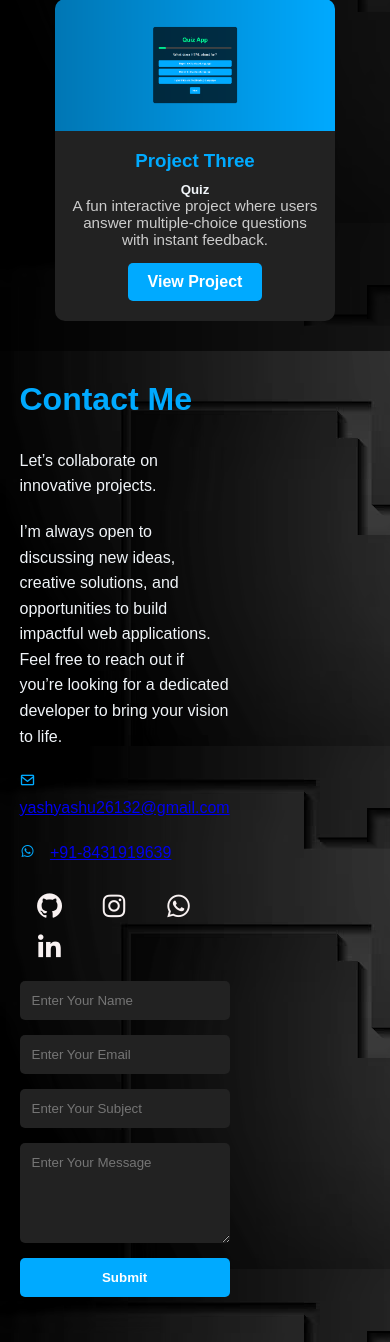
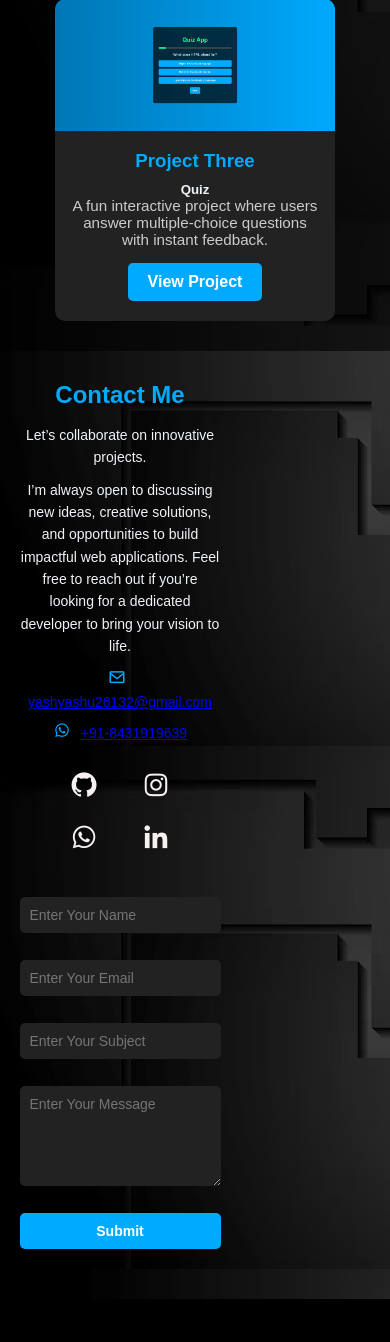
Before and after one commit to yashu10120/portfolio, a Django app: page / in a window 390 px wide. Shown: the part 3438-4780 px from the top of the page. After the commit the page ends 4737 px from the top, so only its background shows below. Run offline with Django 5.2, Linux system fonts and the light colour scheme.

Commit message:
Update style.css

```diff
--- a/static/style.css
+++ b/static/style.css
@@ -550,4 +550,69 @@ progress::-webkit-progress-value {
   .home-content p {
     font-size: 14px !important;
   }
+  /* Contact Section */
+  .contact-section {
+    flex-direction: column;
+    padding: 30px 5%;
+    gap: 20px;
+  }
+
+  .contact-left,
+  .contact-right {
+    flex: 1 1 100%;
+    margin-bottom: 20px;
+  }
+
+  .contact-left h2 {
+    font-size: 1.5em;
+    text-align: center;
+    margin-bottom: 15px;
+  }
+
+  .contact-left p {
+    font-size: 14px;
+    line-height: 1.6;
+    text-align: center;
+    margin-bottom: 10px;
+  }
+
+  .contact-left .info p {
+    font-size: 14px;
+    margin-bottom: 8px;
+    text-align: center;
+  }
+
+  .contact-left .info i {
+    font-size: 18px;
+    margin-right: 6px;
+  }
+
+  .social-icons {
+    justify-content: center;
+    margin-top: 10px;
+    gap: 12px;
+    display: flex;
+    flex-wrap: wrap;
+  }
+
+  .social-icons a {
+    font-size: 22px;
+  }
+
+  /* Contact Form */
+  .contact-right form {
+    gap: 12px;
+  }
+
+  .contact-right input,
+  .contact-right textarea {
+    font-size: 14px;
+    padding: 10px;
+  }
+
+  .contact-right button {
+    font-size: 14px;
+    padding: 10px 16px;
+    width: 100%;
+  }
 }
```
